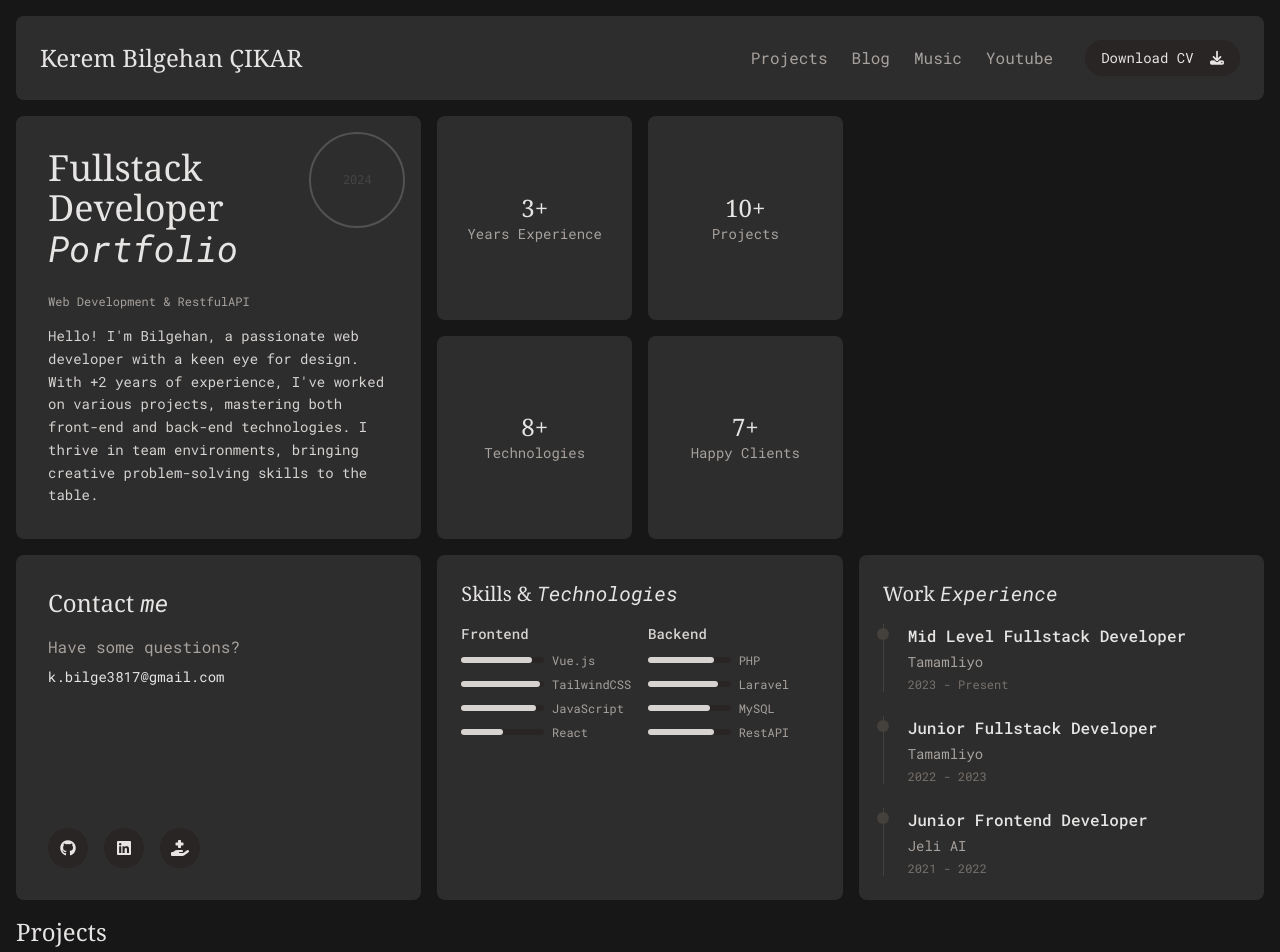
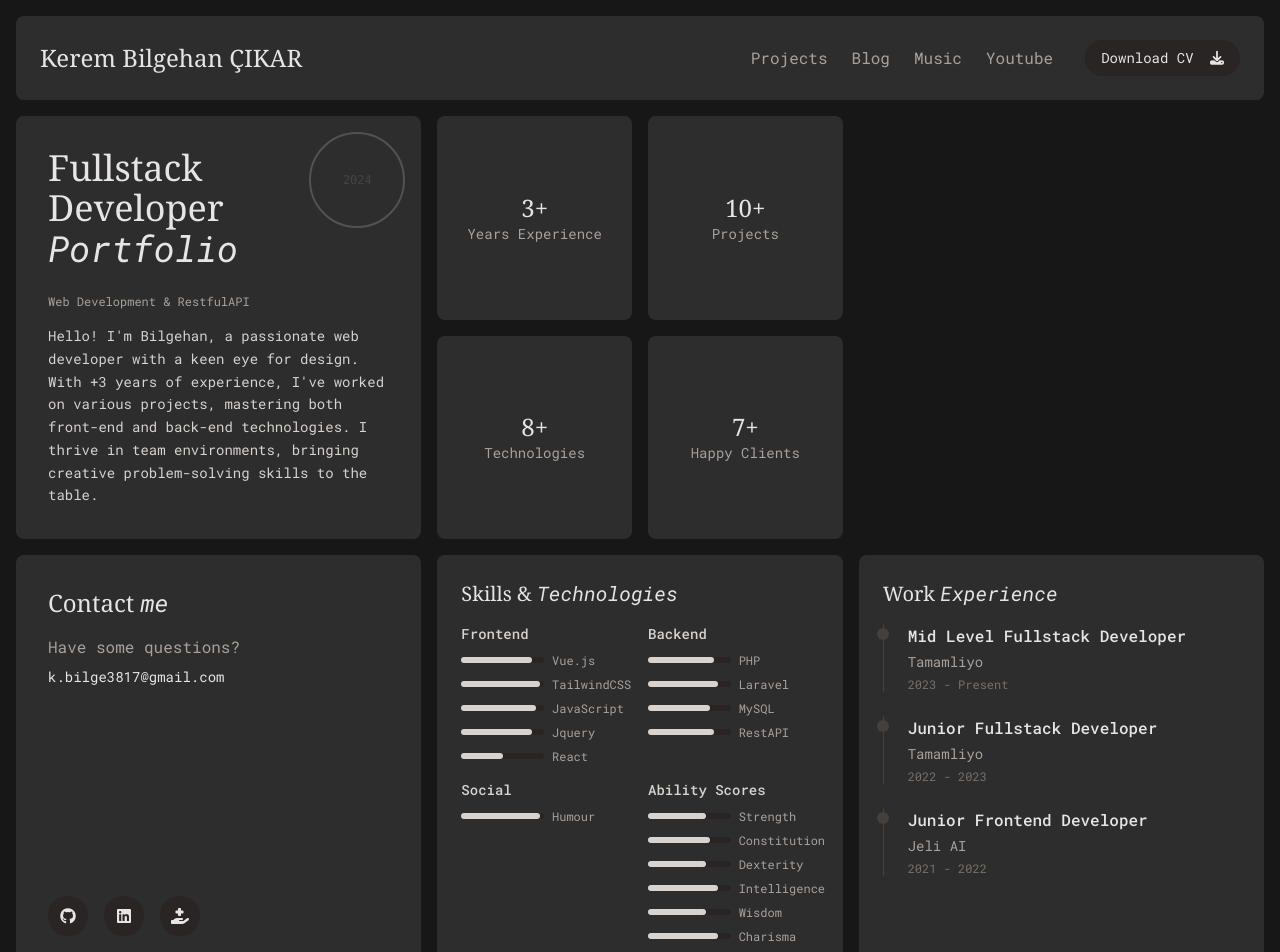
Before and after one commit to Bigoben20/kerembilgehancikar.com, a Vue app: page / in a window 1280 px wide. Shown: the top 952 px of the page. Built offline with nearby package versions, Linux system fonts and the light colour scheme.

Commit message:
little fixes

```diff
--- a/src/components/sections/v3/Navigation.vue
+++ b/src/components/sections/v3/Navigation.vue
@@ -2,7 +2,7 @@
   <nav class="flex items-center gap-8">
     <!-- Desktop Navigation -->
     <div class="items-center hidden gap-6 md:flex">
-      <button @click="scrollToProjects" class="nav-link">Projects</button>
+      <button @click="scrollToProjects()" class="nav-link">Projects</button>
       <a href="https://blog.kerembilgehancikar.com" target="_blank" class="nav-link">Blog</a>
       <a href="https://soundcloud.com/bigoben?utm_source=clipboard&utm_medium=text&utm_campaign=social_sharing"
         target="_blank" class="nav-link">Music</a>
--- a/src/components/sections/v3/ProjectGrid.vue
+++ b/src/components/sections/v3/ProjectGrid.vue
@@ -1,6 +1,6 @@
 <template>
-  <div class="col-span-full">
-    <div class="mb-8">
+  <div class="mt-4 col-span-full" id="projects">
+    <div class="mb-4">
       <h2 class="mb-2 font-serif text-2xl">Projects</h2>
       <div class="pb-2 overflow-x-auto hide-scrollbar">
         <div class="flex gap-2 w-fit">
--- a/src/components/sections/v3/SkillsSection.vue
+++ b/src/components/sections/v3/SkillsSection.vue
@@ -28,6 +28,7 @@ const skills = [
       { name: "Vue.js", level: 85 },
       { name: "TailwindCSS", level: 95 },
       { name: "JavaScript", level: 90 },
+      { name: "Jquery", level: 85 },
       { name: "React", level: 50 }
     ]
   },
@@ -39,6 +40,23 @@ const skills = [
       { name: "MySQL", level: 75 },
       { name: "RestAPI", level: 80 }
     ]
+  },
+  {
+    name: "Social",
+    items: [
+      { name: "Humour", level: 95 },
+    ]
+  },
+  {
+    name: "Ability Scores",
+    items: [
+      { name: "Strength", level: 70 },
+      { name: "Constitution", level: 75 },
+      { name: "Dexterity", level: 70 },
+      { name: "Intelligence", level: 85 },
+      { name: "Wisdom", level: 70 },
+      { name: "Charisma", level: 85 }
+    ]
   }
 ]
 </script>
--- a/src/views/HomeViewV3.vue
+++ b/src/views/HomeViewV3.vue
@@ -28,7 +28,7 @@
         <h2 class="mb-6 font-serif text-3xl lg:text-4xl">Fullstack<br/>Developer<br/><em>Portfolio</em></h2>
         <p class="mb-4 text-xs text-stone-400">Web Development & RestfulAPI</p>
         <p class="text-sm leading-relaxed text-stone-300">
-          Hello! I'm Bilgehan, a passionate web developer with a keen eye for design. With +2 years of experience,
+          Hello! I'm Bilgehan, a passionate web developer with a keen eye for design. With +3 years of experience,
           I've worked on various projects, mastering both front-end and back-end technologies. I thrive in team
           environments, bringing creative problem-solving skills to the table.
         </p>
```
